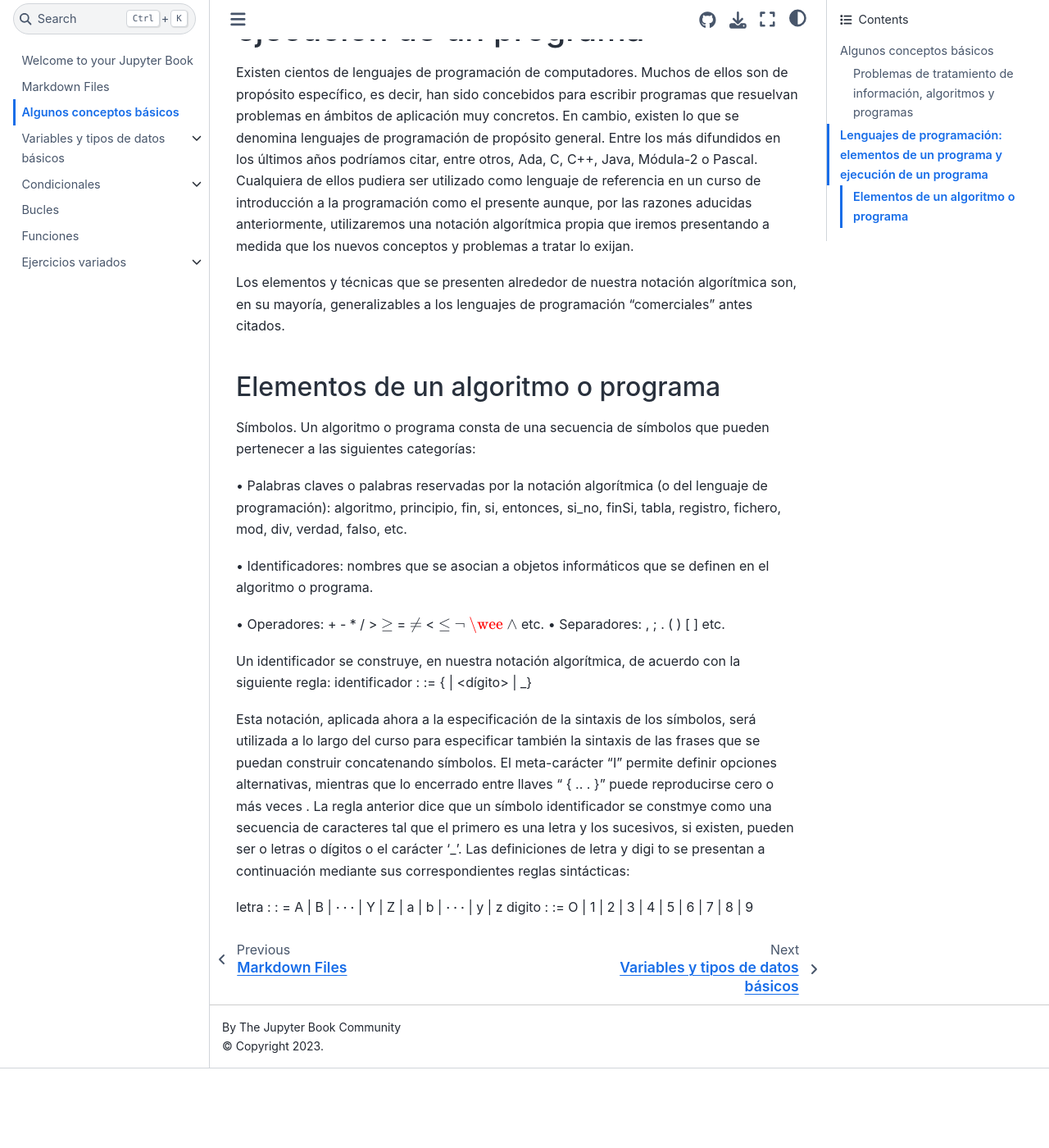
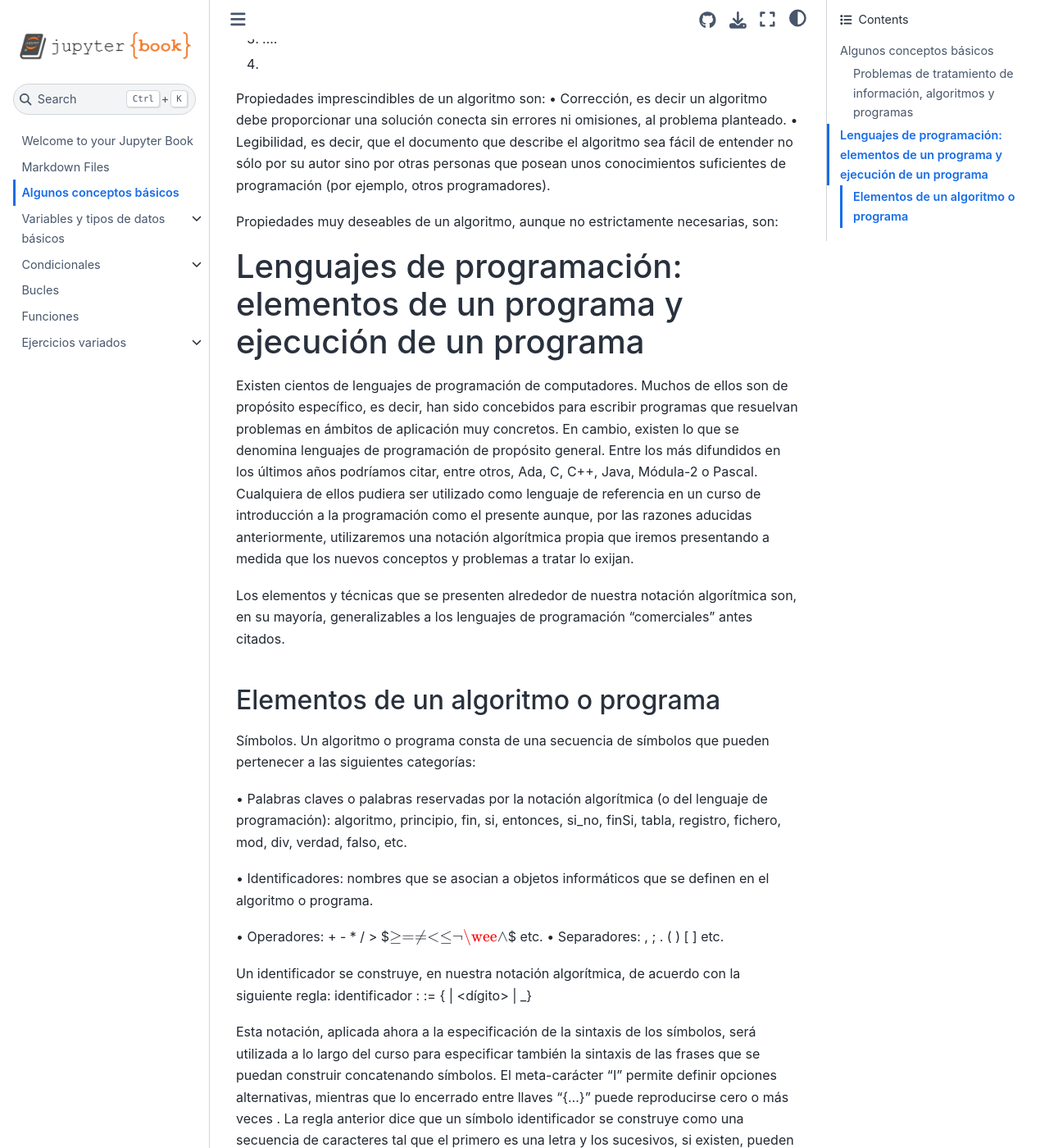
Before and after one commit to nachorequeno/programacion_python, a Jupyter Book: the page built from content/algunos-conceptos-basicos.md, in a window 1280 px wide and 1400 px high, scrolled down 1888 px. Shown: the whole window at 82% size. Built offline with Jupyter Book 1.0.4 settings and Sphinx 7.4.7 and the Sphinx Book theme 1.1.4, drawn with Linux system fonts in a browser that asks for light colours; before the commit the page ends 3191 px from its top, so only the background shows below that; some of the changed text lies outside the part shown.

Commit message:
Nuevo texto

```diff
--- a/content/algunos-conceptos-basicos.md
+++ b/content/algunos-conceptos-basicos.md
@@ -46,8 +46,18 @@ información (datos) al algoritmo en el momento de realizar su invocación y la
 Opcionalmente, un algoritmo puede definirse como función, en cuyo caso, tras la lista de parámetros debe especificarse una cláusula devuelve nombreTipo que
 define el tipo de dato que devolverá la función al ser invocada. Un algoritmo sin esta última cláusula recibe el nombre de procedimiento.
 
-Al definir un algoritmo debe incluirse una especificación que describa de forma
-clara y concisa el comportamiento del algoritmo, es decir, qué es lo que hace el algoritmo cuando es ejecutado
+Al definir un algoritmo debe incluirse una especificación que describa de forma clara y concisa el comportamiento del algoritmo, es decir, qué es lo que hace el algoritmo cuando es ejecutado
+
+1. Precondición: una descripción de las condiciones que deben satisfacer los datos de entrada al algoritmo.
+2. Postcondición: una descripción de las cond1c1ones que deben satisfacer los datos de salida o resultados del algoritmo.
+
+3. ....
+4.
+Propiedades imprescindibles de un algoritmo son:
+• Corrección, es decir un algoritmo debe proporcionar una solución conecta sin errores ni omisiones, al problema planteado.
+• Legibilidad, es decir, que el documento que describe el algoritmo sea fácil de entender no sólo por su autor sino por otras personas que posean unos conocimientos suficientes de programación (por ejemplo, otros programadores).
+
+Propiedades muy deseables de un algoritmo, aunque no estrictamente necesarias, son:
 
 # Lenguajes de programación: elementos de un programa y ejecución de un programa
 Existen cientos de lenguajes de programación de computadores.
@@ -66,7 +76,7 @@ Símbolos. Un algoritmo o programa consta de una secuencia de símbolos que pued
 
 •	Identificadores: nombres que se asocian a objetos informáticos que se definen en el algoritmo o programa.
 
-•	Operadores:    +   -    *  /   > $\geq$ = $\neq$ < $\leq$ $\neg$ $\wee$ $\wedge$ etc.
+•	Operadores:    +   -    *  /   > $$\geq$$ = $$\neq$$ < $$\leq$$ $$\neg$$ $$\wee$$ $$\wedge$$ etc.
 •	Separadores:  , ; . ( )	[ ] etc.
 
 Un identificador se construye, en nuestra notación algorítmica, de acuerdo con la
@@ -76,12 +86,12 @@ identificador : := <letra> { <letra> | <dígito> | _}
 Esta notación, aplicada ahora a la especificación de la sintaxis de los símbolos,
 será utilizada a lo largo del curso para especificar también la sintaxis de las frases
 que se puedan construir concatenando símbolos. El meta-carácter "I" permite definir
-opciones alternativas, mientras que lo encerrado entre llaves " { .. . }" puede
+opciones alternativas, mientras que lo encerrado entre llaves "{...}" puede
 reproducirse cero o más veces . La regla anterior dice que un símbolo
-identificador se constmye como una secuencia de caracteres tal que el primero
+identificador se construye como una secuencia de caracteres tal que el primero
 es una letra y los sucesivos, si existen, pueden ser o letras o dígitos o el carácter '_'.
 Las definiciones de letra y digi to se presentan a continuación mediante sus
 correspondientes reglas sintácticas:
 
-letra : : = A | B | $\cdots$ | Y | Z | a | b | $\cdots$ | y | z
+letra : : = A | B | $$\cdots$$ | Y | Z | a | b | $$\cdots$$ | y | z
 digito : := O | 1 | 2 | 3 | 4 | 5 | 6 | 7 | 8 | 9
```
